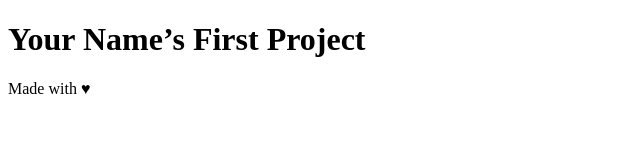
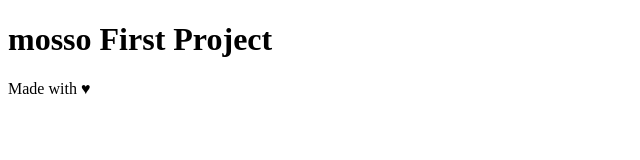
Before and after one commit to mosso12/mynewproject, a plain HTML site: page index.html in a window 1280 px wide. Shown: the whole page, without its empty margins (0-640 px from the left). Drawn offline with Linux system fonts and the light colour scheme.

Commit message:
Modified h1 to display my name

```diff
--- a/index.html
+++ b/index.html
@@ -10,7 +10,7 @@
 <body>
 
     <header>
-        <h1>Your Name’s First Project</h1>
+        <h1>mosso First Project</h1>
     </header>
 
     <div class="container">
```
